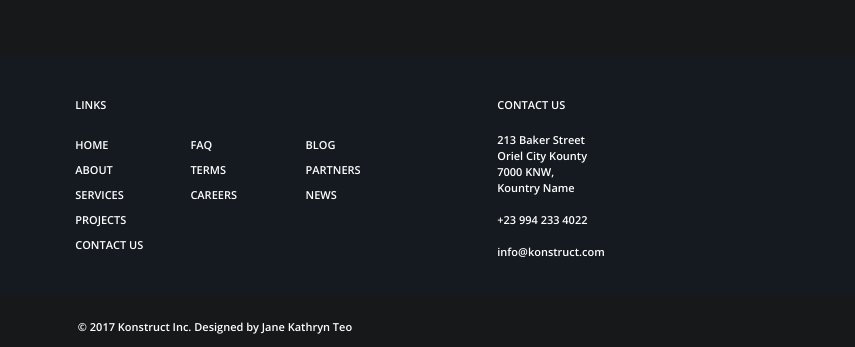
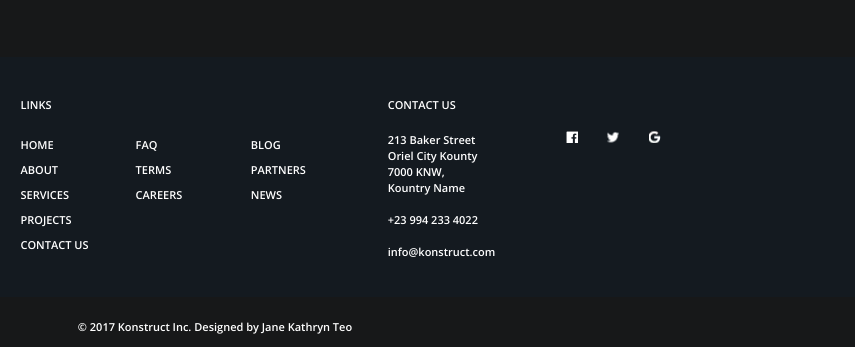
Before and after one commit to jendos-kgd/konstruct, a plain HTML site: page index.html in a window 1280 px wide. Shown: the part 2619-2966 px from the top of the page, 425-1280 px from the left. Drawn offline with Linux system fonts and the light colour scheme.

Commit message:
add social icons sprite

```diff
--- a/index.html
+++ b/index.html
@@ -116,9 +116,9 @@
             <p>213 Baker Street <br> Oriel City Kounty <br> 7000 KNW, <br> Kountry Name <br><br> +23 994 233 4022 <br><br> info@konstruct.com</p>
           </div>
           <div class="social_block">
-            <div class="fb_block"></div>
-            <div class="tw_block"></div>
-            <div class="google_block"></div>
+            <a href="https://fb.com"><div class="fb_block"></div></a>
+            <a href="https://twitter.com"><div class="tw_block"></div></a>
+            <a href="https://google.com"><div class="google_block"></div></a>
           </div>
         </div>
         </div>
--- a/styles.css
+++ b/styles.css
@@ -335,10 +335,32 @@ header p {
 	font-style: normal;
 	color: #ffffff;
 }
+.social_block {
+	margin-top: 72px;
+	margin-left: 45px;
+}
+.social_block div {
+	width: 12px;
+	height: 12px;
+	display: inline-block;
+	margin-right: 25px;
+}
+.fb_block {
+	background-image: url('img/sprite_social.png');
+}
+.tw_block {
+	background-image: url('img/sprite_social.png');
+	background-position: center;
+}
+.google_block {
+	background-image: url('img/sprite_social.png');
+	background-position: right;
+}
 .copyright_block {
 	background-color: #171819;
 	height: 60px;
 }
+
 .copyright_block p {
 	font-size: 11px;
 	line-height: 15px;
@@ -493,8 +515,6 @@ header p {
 		margin-top: 40px;
 	}
 	.social_block {
-		margin-top: 40px;
-		width: 90px;
+		margin: 40px 0 0 0;
 	}
-
 }
```
